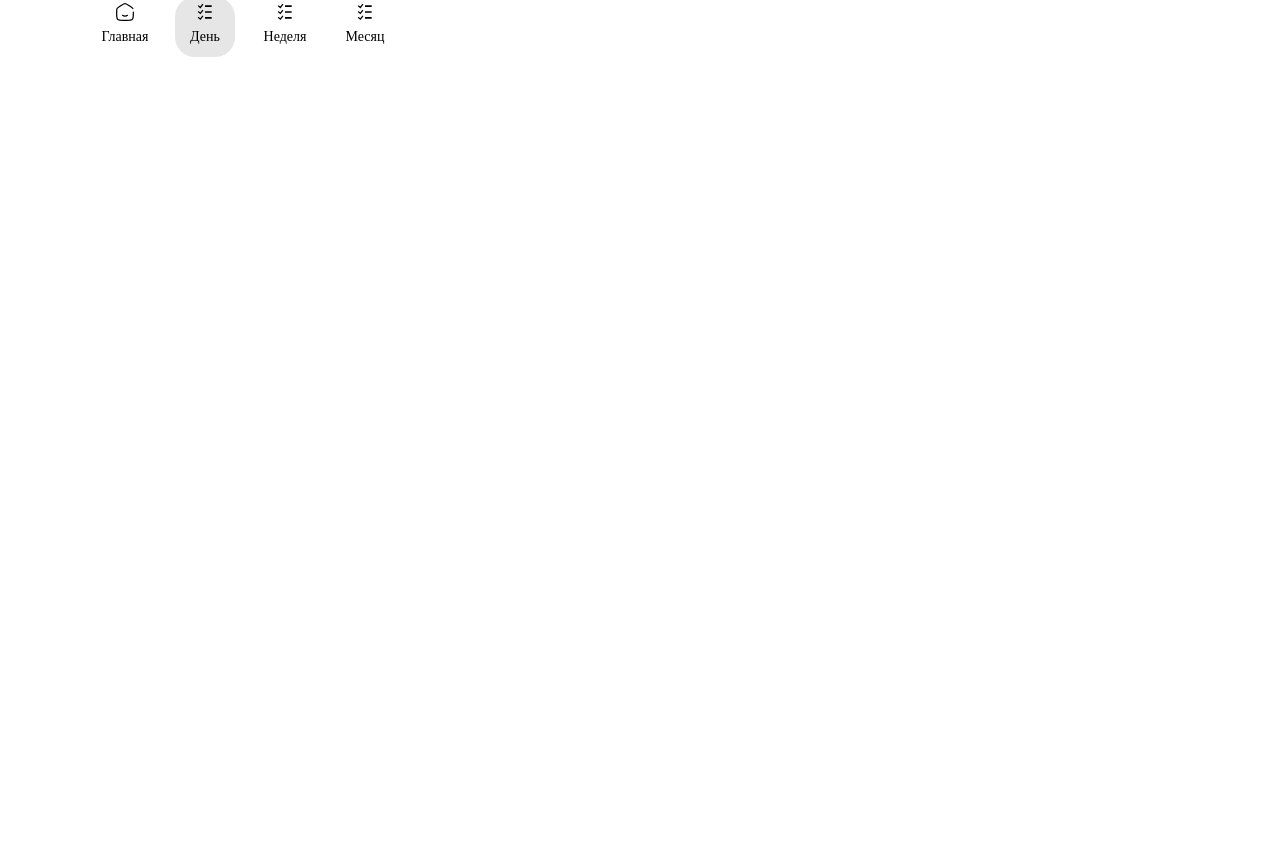
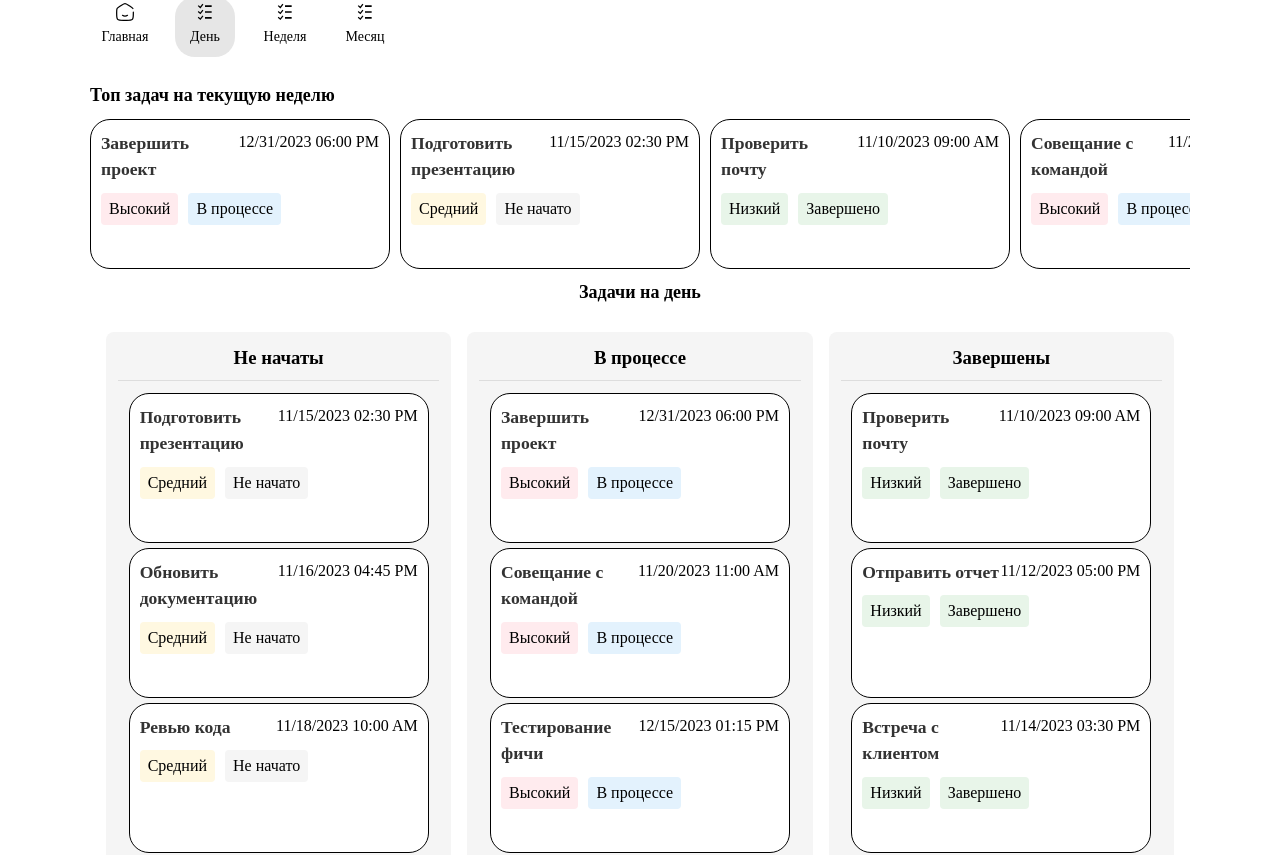
Before and after one commit to Lychil/TaskManager, a React (Vite) app in the folder client/: page /tasks/day in a window 1280 px wide. Shown: the part 276-1131 px from the top of the page. Before the commit the page ends 800 px from the top, so only its background shows below. Built offline with nearby package versions, Linux system fonts and the light colour scheme.

Commit message:
tasks. Added tasks layout and DayTasks page

```diff
--- a/client/src/common/components/home/HomeTaskList.tsx
+++ b/client/src/common/components/home/HomeTaskList.tsx
@@ -1,5 +1,5 @@
 import styled from "styled-components"
-import { TaskCard } from "../tasks/TaskCard";
+import { TaskCard } from "@/common/components/tasks/TaskCard";
 import { tasks } from "@/common/mock/tasks";
 
 export default function HomeTaskList() {
--- /dev/null
+++ b/client/src/common/components/tasks/DayTasks.tsx
@@ -0,0 +1,25 @@
+import { fonts } from "@/common/styles/styleConstants";
+import styled from "styled-components"
+import TaskList from "@/common/components/tasks/TaskList";
+import { tasks } from "@/common/mock/tasks";
+import TasksSlider from "@/common/components/tasks/TasksSlider";
+
+export default function DayTasks() {
+    return (
+        <Wrapper>
+            <TasksSlider title="Топ задач на текущую неделю" list={tasks} />
+            <Title>Задачи на день</Title>
+            <TaskList list={tasks} />
+        </Wrapper>
+    )
+}
+
+
+const Wrapper = styled('div')``;
+
+const Title = styled('h2')`
+text-align: center;
+margin-bottom: 10px;
+font-size: ${fonts.sizes.subtitle};
+font-weight: ${fonts.weights.bold};
+`;
--- /dev/null
+++ b/client/src/common/components/tasks/MonthTasks.tsx
@@ -0,0 +1,5 @@
+export default function MonthTasks() {
+    return (
+        <div>MonthTasks</div>
+    )
+}
--- a/client/src/common/components/tasks/TaskCard.tsx
+++ b/client/src/common/components/tasks/TaskCard.tsx
@@ -1,6 +1,6 @@
 import styled from 'styled-components';
 import { ITaskCard, PriorityTextEnum, StatusTextEnum } from '@/common/components/tasks/types';
-import { borders } from '@/common/styles/styleConstants';
+import { borders, colors } from '@/common/styles/styleConstants';
 
 interface TaskCardProps {
     task: ITaskCard
@@ -38,7 +38,8 @@ const Card = styled('div')`
     width: 300px;
     height: 150px;
     border: ${borders.styles.blackSm};
-    border-radius: ${borders.radius.small};
+    border-radius: ${borders.radius.medium};
+    background-color: ${colors.whiteTotal};
     padding: 10px;
 `;
 
--- a/client/src/common/components/tasks/TaskList.tsx
+++ b/client/src/common/components/tasks/TaskList.tsx
@@ -7,25 +7,70 @@ interface TaskListProps {
 }
 
 export default function TaskList({ list }: TaskListProps) {
+    const notStartedTasks = list.filter(task => task.status === 'not-started');
+    const inProgressTasks = list.filter(task => task.status === 'in-progress');
+    const completedTasks = list.filter(task => task.status === 'completed');
+
     return (
         <Wrapper>
-            <List>
-                {list.map((task, i) => (
-                    <Item key={task.id || i}>
-                        <TaskCard task={task} />
-                    </Item>
-                ))}
-            </List>
+            <ColumnsContainer>
+                <Column>
+                    <ColumnTitle>Не начаты</ColumnTitle>
+                    <TasksColumn>
+                        {notStartedTasks.map((task, i) => (
+                            <TaskCard key={task.id || i} task={task} />
+                        ))}
+                    </TasksColumn>
+                </Column>
+
+                <Column>
+                    <ColumnTitle>В процессе</ColumnTitle>
+                    <TasksColumn>
+                        {inProgressTasks.map((task, i) => (
+                            <TaskCard key={task.id || i} task={task} />
+                        ))}
+                    </TasksColumn>
+                </Column>
+
+                <Column>
+                    <ColumnTitle>Завершены</ColumnTitle>
+                    <TasksColumn>
+                        {completedTasks.map((task, i) => (
+                            <TaskCard key={task.id || i} task={task} />
+                        ))}
+                    </TasksColumn>
+                </Column>
+            </ColumnsContainer>
         </Wrapper>
     )
 }
-// ToDo: переделать стили под grid
-const Wrapper = styled('div')``;
 
-const List = styled('ul')`
-display: flex;
-flex-wrap: wrap;
-justify-content: space-evenly;
+const Wrapper = styled('div')`
+    padding: 16px;
 `;
 
-const Item = styled('li')``;
+const ColumnsContainer = styled('div')`
+    display: grid;
+    grid-template-columns: repeat(3, 1fr);
+    gap: 16px;
+`;
+
+const Column = styled('div')`
+background: #f5f5f5;
+border-radius: 8px;
+padding: 12px;
+`;
+
+const ColumnTitle = styled('h3')`
+text-align: center;
+    margin-bottom: 12px;
+    padding-bottom: 8px;
+    border-bottom: 1px solid #ddd;
+`;
+
+const TasksColumn = styled('div')`
+    display: flex;
+    flex-direction: column;
+    align-items: center;
+    row-gap: 5px;
+`;
--- /dev/null
+++ b/client/src/common/components/tasks/TasksSlider.tsx
@@ -0,0 +1,110 @@
+import { useState, useRef } from 'react';
+import { colors, fonts, transitions } from '@/common/styles/styleConstants';
+import styled from 'styled-components';
+import { ITaskCard } from '@/common/components/tasks/types';
+import { TaskCard } from '@/common/components/tasks/TaskCard';
+
+interface TasksSliderProps {
+    title: string;
+    list: ITaskCard[];
+}
+
+const scrollValue = 400;
+
+export default function TasksSlider({ title, list }: TasksSliderProps) {
+    const [showButtons, setShowButtons] = useState(false);
+    const [canScrollLeft, setCanScrollLeft] = useState(false);
+    const [canScrollRight, setCanScrollRight] = useState(true);
+    const listRef = useRef<HTMLUListElement>(null);
+
+    const handleScroll = () => {
+        if (listRef.current) {
+            const { scrollLeft, scrollWidth, clientWidth } = listRef.current;
+            setCanScrollLeft(scrollLeft > 0);
+            setCanScrollRight(scrollLeft < scrollWidth - clientWidth);
+        }
+    };
+
+    const scroll = (direction: 'left' | 'right') => {
+        if (listRef.current) {
+            listRef.current.scrollBy({
+                left: direction === 'left' ? -scrollValue : scrollValue,
+                behavior: 'smooth'
+            });
+        }
+    };
+
+    return (
+        <Wrapper onMouseEnter={() => setShowButtons(true)} onMouseLeave={() => setShowButtons(false)}>
+            <Title>{title}</Title>
+            <SliderContainer>
+                <ScrollButton
+                    $direction="left"
+                    $visible={showButtons && canScrollLeft}
+                    onClick={() => scroll('left')}
+                >
+                    {'<'}
+                </ScrollButton>
+                <List
+                    ref={listRef}
+                    onScroll={handleScroll}
+                >
+                    {list.map((task, i) => (
+                        <Item key={task.id || i}>
+                            <TaskCard task={task} />
+                        </Item>
+                    ))}
+                </List>
+                <ScrollButton
+                    $direction="right"
+                    $visible={showButtons && canScrollRight}
+                    onClick={() => scroll('right')}
+                >
+                    {'>'}
+                </ScrollButton>
+            </SliderContainer>
+        </Wrapper>
+    );
+}
+
+const Wrapper = styled('div')`
+    position: relative;
+    padding: 10px 0;
+`;
+
+const SliderContainer = styled('div')`
+    position: relative;
+`;
+
+const Title = styled('h2')`
+    margin-bottom: 10px;
+    font-size: ${fonts.sizes.subtitle};
+    font-weight: ${fonts.weights.bold};
+`;
+
+const List = styled('ul')`
+    display: flex;
+    column-gap: 10px;
+    overflow-x: scroll;
+    &::-webkit-scrollbar {
+        width: 0;
+        height: 0;
+    }
+`;
+
+const Item = styled('li')`
+    flex: 0 0 auto;
+`;
+
+const ScrollButton = styled('button') <{$direction: 'left' | 'right', $visible: boolean}>`
+    position: absolute;
+    top: 0;
+    ${({ $direction }) => $direction === 'left' ? 'left: 0px' : 'right: 0px'};
+    width: 100px;
+    height: 100%;
+    color: ${colors.whiteTotal};
+    background-color: ${colors.blackTransparent};
+    transition: ${transitions.mediumTransition};
+    opacity: ${({ $visible }) => $visible ? 1 : 0};
+    pointer-events: ${({ $visible }) => $visible ? 'auto' : 'none'};
+`;
--- /dev/null
+++ b/client/src/common/components/tasks/WeekTasks.tsx
@@ -0,0 +1,5 @@
+export default function WeekTasks() {
+    return (
+        <div>WeekTasks</div>
+    )
+}
--- a/client/src/common/styles/styleConstants.ts
+++ b/client/src/common/styles/styleConstants.ts
@@ -3,6 +3,7 @@ export const colors = {
     whiteTotal: "rgba(255, 255, 255, 1)",
     lightGray: "rgba(230, 230, 230, 1)",
     blackTotal: "rgba(0, 0, 0, 1)",
+    blackTransparent: "rgba(0, 0, 0, 0.5)"
 };
 
 export const borders = {
--- /dev/null
+++ b/client/src/pages/Tasks.tsx
@@ -0,0 +1,9 @@
+import { Outlet } from "react-router-dom";
+
+export default function Tasks() {
+    return (
+        <div>
+            <Outlet />
+        </div>
+    )
+}
--- a/client/src/router/RoutesProvider.tsx
+++ b/client/src/router/RoutesProvider.tsx
@@ -1,5 +1,9 @@
+import DayTasks from "@/common/components/tasks/DayTasks";
+import MonthTasks from "@/common/components/tasks/MonthTasks";
+import WeekTasks from "@/common/components/tasks/WeekTasks";
 import MainLayout from "@/common/layouts/MainLayout";
 import Home from "@/pages/Home";
+import Tasks from "@/pages/Tasks";
 import { Route, RouterProvider, createBrowserRouter, createRoutesFromElements } from "react-router-dom";
 
 export default function RoutesProvider() {
@@ -9,10 +13,10 @@ export default function RoutesProvider() {
                 <Route path="/" element={<MainLayout/>}>
                     <Route path="home" element={<Home />} />
                     {/* ToDo: возможно реализовать через параметр */}
-                    <Route path="tasks" element={<></>}>
-                        <Route path="day" element={<></>}/>
-                        <Route path="week" element={<></>}/>
-                        <Route path="month" element={<></>}/>
+                    <Route path="tasks" element={<Tasks />}>
+                        <Route path="day" element={<DayTasks />}/>
+                        <Route path="week" element={<MonthTasks />}/>
+                        <Route path="month" element={<WeekTasks />}/>
                     </Route>
                 </Route>
             </>
```
